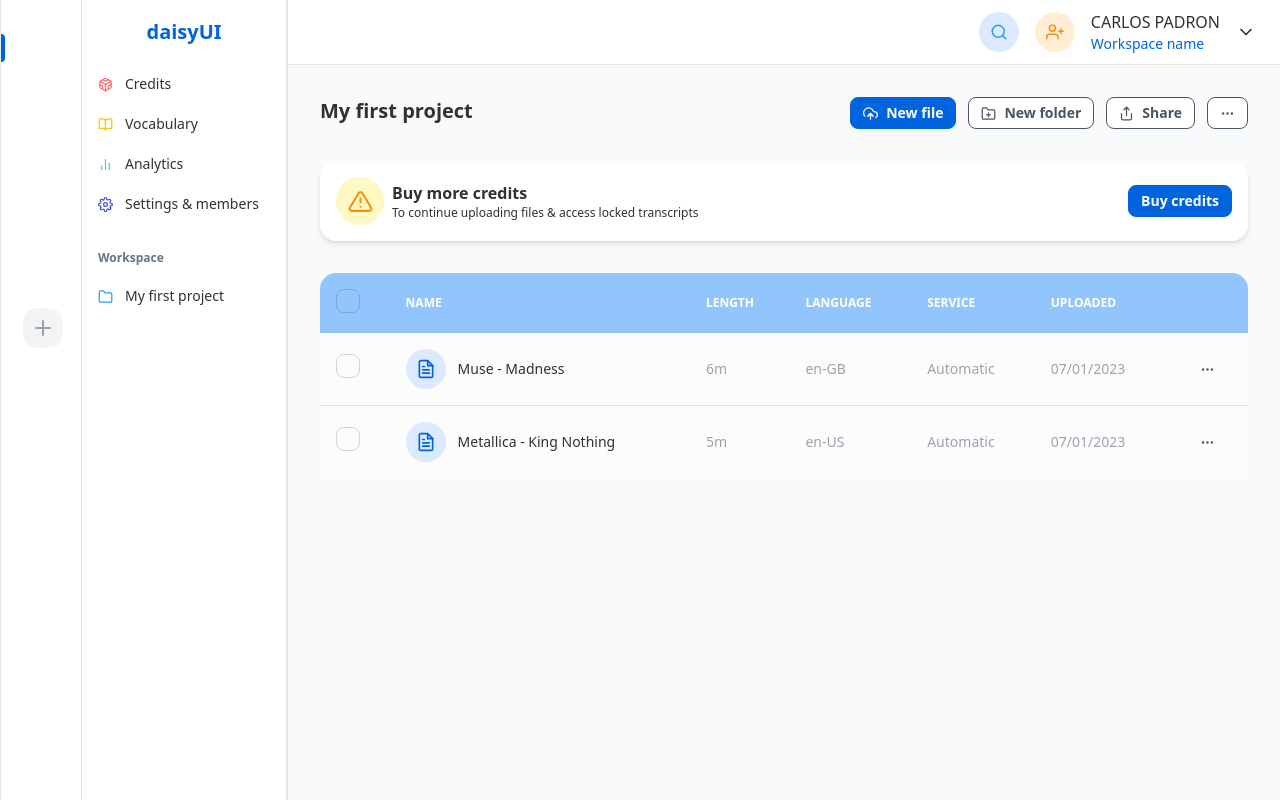
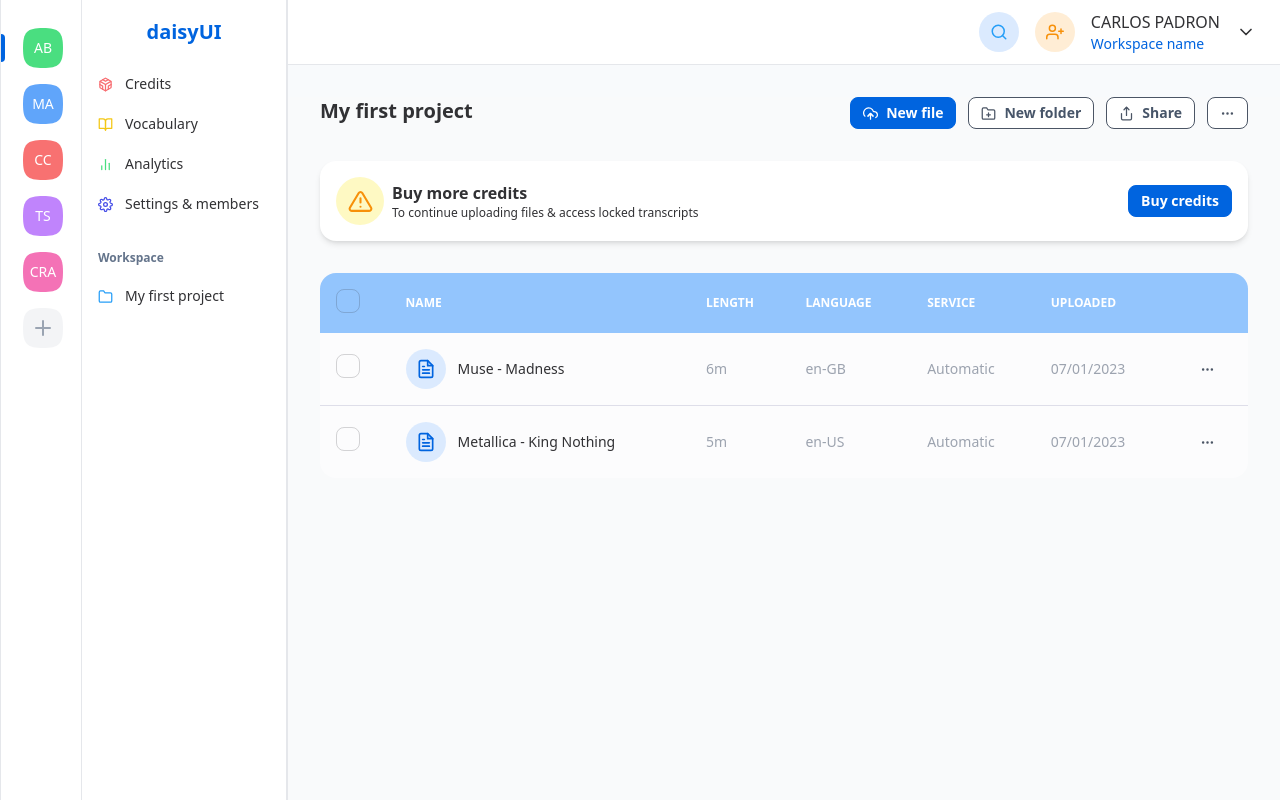
Before and after one commit to Carlos-Padron/nice-ui, a React (Create React App) app: page / in a window 1280 px wide. Built offline with nearby package versions, Linux system fonts and the light colour scheme.

Commit message:
progress

```diff
--- a/src/partials/WorkspaceSidebar/WorkspaceIcon.jsx
+++ b/src/partials/WorkspaceSidebar/WorkspaceIcon.jsx
@@ -3,6 +3,8 @@ import React from "react";
 import PropTypes from "prop-types";
 
 const WorkspaceIcon = ({ active = false, color, workspaceName }) => {
+
+
   return (
     <div className="flex items-center my-4">
       <div
@@ -11,7 +13,7 @@ const WorkspaceIcon = ({ active = false, color, workspaceName }) => {
         }`}
       ></div>
       <div
-        className={`w-10 h-10 ${color}-400 mask mask-squircle flex justify-center items-center mx-auto cursor-pointer`}
+        className={`w-10 h-10 ${color} mask mask-squircle flex justify-center items-center mx-auto cursor-pointer`}
       >
         <p className="prose text-white font-normal font-sans text-sm">
           {workspaceName}
--- a/src/partials/WorkspaceSidebar/WorkspaceSidebar.jsx
+++ b/src/partials/WorkspaceSidebar/WorkspaceSidebar.jsx
@@ -6,11 +6,11 @@ import NewWorksapceBtn from "./NewWorksapceBtn";
 const WorkspaceSidebar = () => {
   return (
     <div className="h-screen w-20 bg-white pt-3">
-      <WorkspaceIcon active={true} color="bg-green" workspaceName="AB" />
-      <WorkspaceIcon color="bg-blue" workspaceName="MA" />
-      <WorkspaceIcon color="bg-red" workspaceName="CC" />
-      <WorkspaceIcon color="bg-purple" workspaceName="TS" />
-      <WorkspaceIcon color="bg-pink" workspaceName="CRA" />
+      <WorkspaceIcon active={true} color="bg-green-400" workspaceName="AB" />
+      <WorkspaceIcon color="bg-blue-400" workspaceName="MA" />
+      <WorkspaceIcon color="bg-red-400" workspaceName="CC" />
+      <WorkspaceIcon color="bg-purple-400" workspaceName="TS" />
+      <WorkspaceIcon color="bg-pink-400" workspaceName="CRA" />
       <NewWorksapceBtn />
     </div>
   );
```
